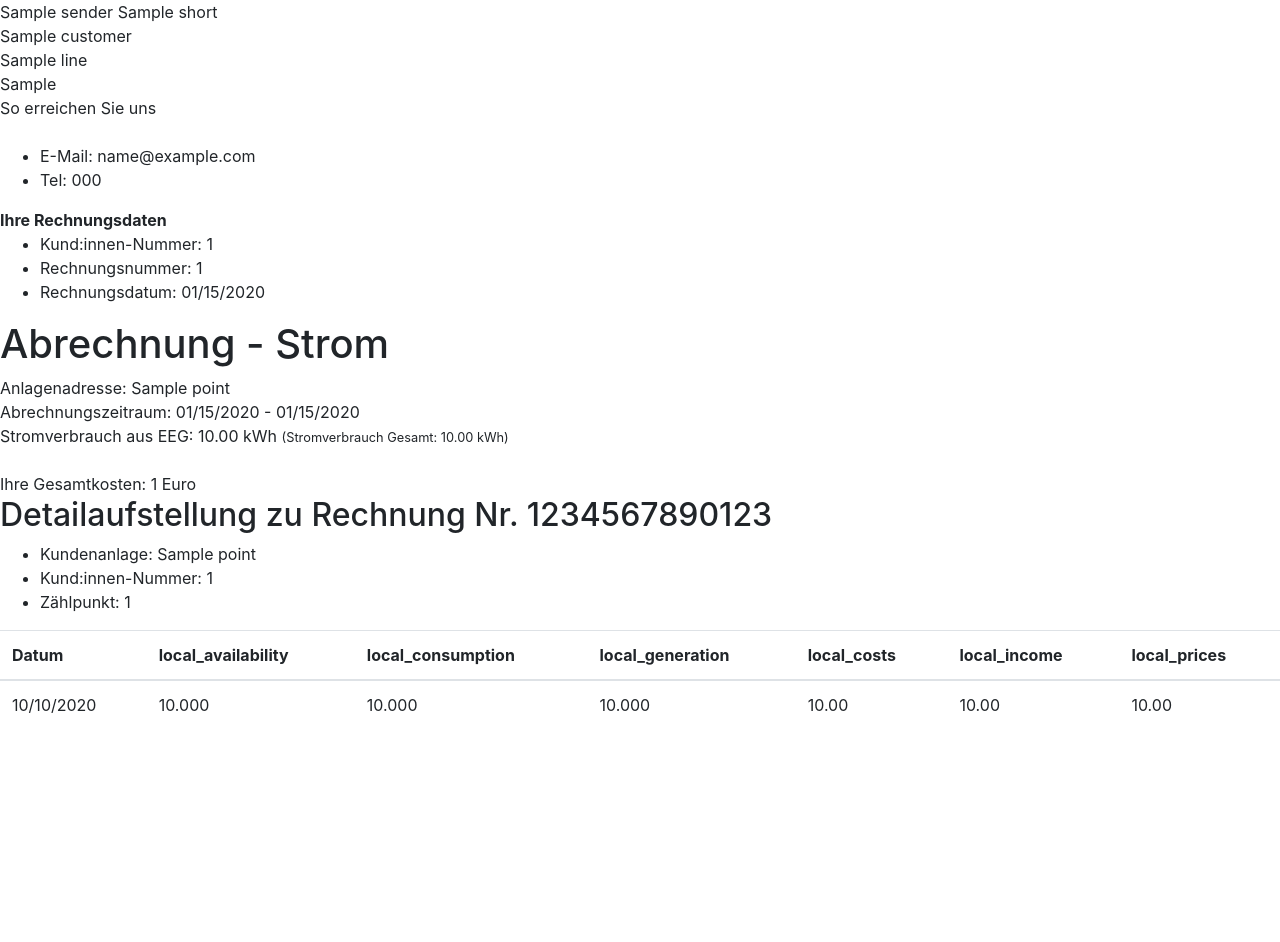
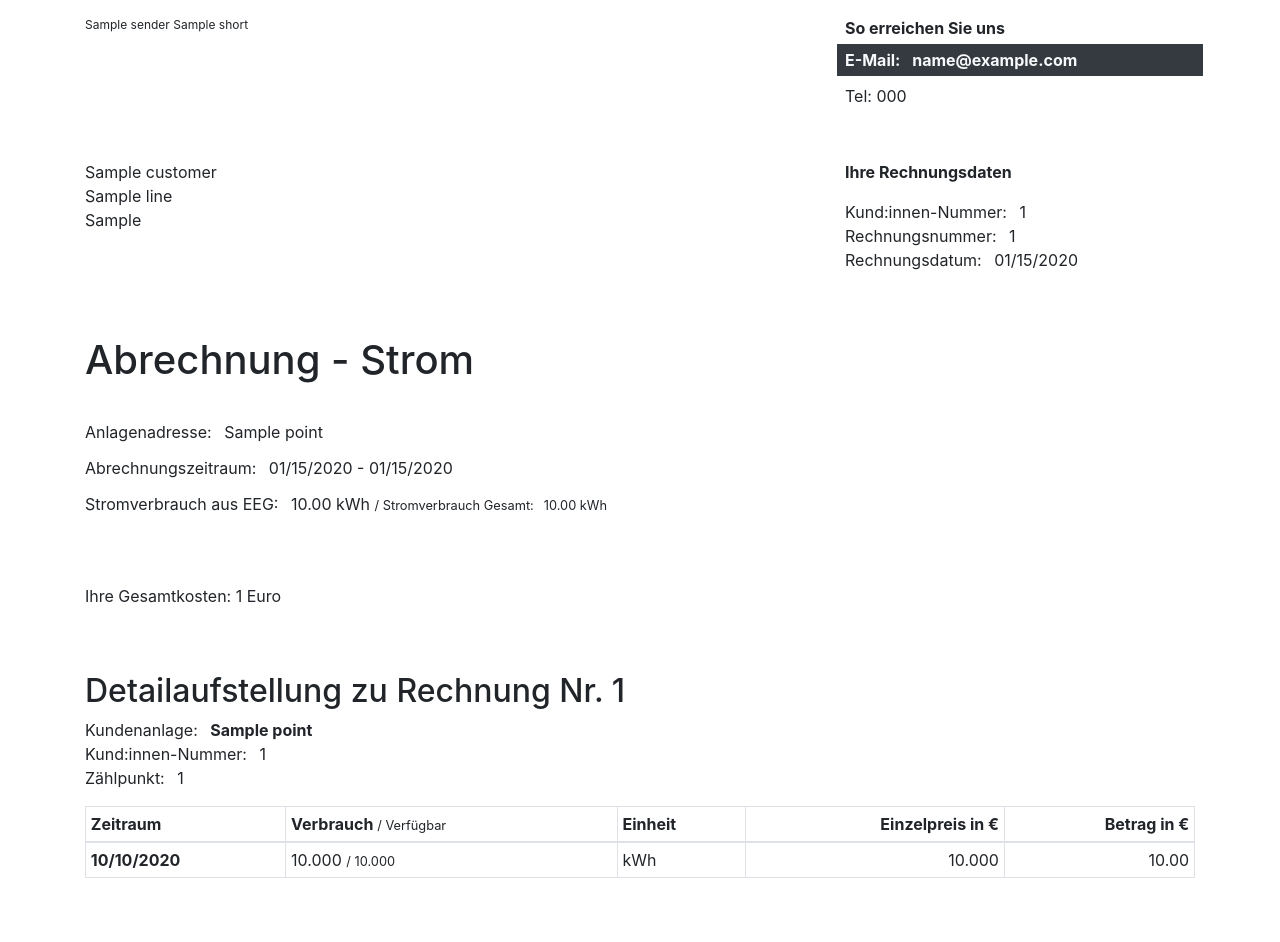
Before and after one commit to stephanpoetschner/eda-invoices, a Django app: template src/eda_invoices/web/templates/invoice.html in a window 1280 px wide. Before the commit the page ends 713 px from the top, so only its background shows below. Run offline with Django 3.2, Linux system fonts and the light colour scheme; the template is opened without the code that fills it: most values are stand-ins (such as "Sample title", 1, 10 or a date in 2020).

Commit message:
+ updates

```diff
--- a/src/eda_invoices/web/templates/invoice.html
+++ b/src/eda_invoices/web/templates/invoice.html
@@ -1,60 +1,95 @@
 <!doctype html>
-<html lang="en">
+<html lang="de">
   <head>
-    <meta charset="utf-8">
-    <meta name="viewport" content="width=device-width, initial-scale=1, shrink-to-fit=no">
-    <meta name="description" content="">
-    <meta name="author" content="">
+    <meta name="viewport" content="width=device-width, initial-scale=1">
 
-    <title>Starter Template for Bootstrap</title>
+    <title>EDA Invoices</title>
 
-    <!-- Bootstrap core CSS -->
-    <link href="https://getbootstrap.com/docs/4.1/dist/css/bootstrap.min.css" rel="stylesheet">
+    <link rel="stylesheet"
+          href="https://cdn.jsdelivr.net/npm/bootstrap@4.0.0/dist/css/bootstrap.min.css"
+          integrity="sha384-Gn5384xqQ1aoWXA+058RXPxPg6fy4IWvTNh0E263XmFcJlSAwiGgFAW/dAiS6JXm"
+          crossorigin="anonymous">
+    <style>
+      .mainSection { margin-top: 2rem; margin-bottom: 4rem; }
 
-    <!-- Custom styles for this template -->
-    <link href="starter-template.css" rel="stylesheet">
+      .list-spaced > li {
+        padding: 0.25rem 0.5rem;
+        margin: 0.25rem -0.5rem 0;
+      }
+
+      .val { padding-left: .5em;}
+
+      .senderAddress { font-size: .75rem; }
+      .invoiceHead { margin: 1rem 0;}
+      .meteringDataOverview { margin-top: 2rem; }
+    </style>
   </head>
 
   <body>
-    <div>
-      {{ sender.name }} {{ sender.address.short }}
+    <div class="container">
+      <section class="senderSection
+                      row justify-content-md-center">
+        <div class="senderAddress invoiceHead
+                    col-lg-4">
+          {{ sender.name }}
+          {{ sender.address.short }}
         </div>
+        <div class="col-lg">&nbsp;</div>
+        <div class="col-lg-4 invoiceHead">
+          <strong>So erreichen Sie uns</strong><br>
+          <ul class="list-unstyled list-spaced">
+            <li class="text-light bg-dark"><strong>E-Mail: <span class="val">{{ sender.email }}</span></strong></li>
+            <li>Tel: {{ sender.phone }}</li>
+          </ul>
+        </div>
+      </section>
 
-    <div>
+      <section id="customerSection" class="row justify-content-md-center">
+        <div class="col-lg-4 invoiceHead">
           {{ customer.name }}<br>
           {{ customer.address.line }}<br>
           {{ customer.address.post_city }}
         </div>
-
-    <div>
-      So erreichen Sie uns<br>
-      <br>
-      <ul>
-        <li>E-Mail: {{ sender.email }}</li>
-        <li>Tel: {{ sender.phone }}</li>
+        <div class="col-lg">&nbsp;</div>
+        <div class="col-lg-4 invoiceHead">
+          <strong>Ihre Rechnungsdaten</strong>
+          <ul class="list-unstyled
+                     invoiceHead">
+            {% if customer.customer_id %}<li>Kund:innen-Nummer: <span class="val">{{ customer.customer_id }}</span></li>{% endif %}
+            {% if invoice_number %}<li>Rechnungsnummer: <span class="val">{{ invoice_number }}</span></li> {% endif %}
+            <li>Rechnungsdatum: <span class="val">{{ invoice_date|date:"SHORT_DATE_FORMAT"}}</span></li>
           </ul>
         </div>
-
-    <div>
-      <strong>Ihre Rechnungsdaten</strong>
-      <ul>
-        {% if customer.customer_id %}<li>Kund:innen-Nummer: {{ customer.customer_id }}</li>{% endif %}
-        {% if invoice_number %}<li>Rechnungsnummer: {{ invoice_number }}</li> {% endif %}
-        <li>Rechnungsdatum: {{ invoice_date|date:"SHORT_DATE_FORMAT"}}</li>
-      </ul>
+      </section>
     </div>
 
-    <section>
+    <div class="container">
+      <section class="mainSection">
         <h1>Abrechnung - Strom</h1>
         {% for point, direction, data in metering_data %}
-        Anlagenadresse: {{ point.name }}<br>
-        Abrechnungszeitraum: {{ starts_at|date:"SHORT_DATE_FORMAT" }} - {{ stops_at|date:"SHORT_DATE_FORMAT" }}<br>
-        Stromverbrauch aus EEG: {{ data.local_consumption.sum|floatformat:2 }} kWh
-        <small>(Stromverbrauch Gesamt: {{ data.total_consumption.sum|floatformat:2 }} kWh)</small>
+        <ul class="list-unstyled list-spaced
+                   meteringDataOverview">
+          <li>
+            Anlagenadresse:
+            <span class="val">{{ point.name }}</span></li>
+          <li>
+            Abrechnungszeitraum:
+            <span class="val">{{ starts_at|date:"SHORT_DATE_FORMAT" }} - {{ stops_at|date:"SHORT_DATE_FORMAT" }}</span></li>
+          <li>
+            Stromverbrauch aus EEG:
+            <span class="val">{{ data.local_consumption.sum|floatformat:2 }} kWh</span>
 
-        {% if "local_prices" in data.columns %} {# TODO #}
-        Energiekosten: {{ data.local_prices.sum|floatformat:2 }} Euro
+            <small>/ Stromverbrauch Gesamt:
+              <span class="val">{{ data.total_consumption.sum|floatformat:2 }} kWh</span></small></li>
+
+          {% if "local_prices_agg" in data.columns %} {# TODO #}
+            <li class="text-light bg-dark">
+              <strong>
+                Energiekosten:
+                <span class="val">{{ data.local_prices_agg.sum|floatformat:2 }} Euro</span></strong>
+            </li>
           {% endif %}
+        </ul>
         {% if not forloop.last %}<hr>{% endif %}
         {% endfor %}
 
@@ -65,36 +100,58 @@
       </section>
 
       {% for point, direction, data in metering_data %}
-      <section>
-        <h2>Detailaufstellung zu Rechnung Nr. 1234567890123</h2>
-        <ul>
-          <li>Kundenanlage: {{ point.name }}</li>
-          {% if customer.customer_id %}<li>Kund:innen-Nummer: {{ customer.customer_id }}</li>{% endif %}
-          <li>Zählpunkt: {{ point.point_id }}</li>
+        <section class="mainSection">
+          <h2>Detailaufstellung zu Rechnung Nr. {{ invoice_number }}</h2>
+          <ul class="list-unstyled">
+            <li>
+              Kundenanlage:
+              <strong class="val">{{ point.name }}</strong>
+            </li>
+            {% if customer.customer_id %}
+            <li>
+              Kund:innen-Nummer: <span class="val">{{ customer.customer_id }}</span>
+            </li>
+            {% endif %}
+            <li>
+              Zählpunkt: <span class="val">{{ point.point_id }}</span>
+            </li>
           </ul>
 
-        <table class="table">
+          <table class="table table-bordered table-sm">
             <thead>
               <tr>
-              <th>Datum</th>
-              <th>local_availability</th>
-              <th>local_consumption</th>
-              <th>local_generation</th>
-              <th>local_costs</th>
-              <th>local_income</th>
-              <th>local_prices</th>
+                <th scope="col">Zeitraum</th>
+                <th scope="col" class="align-r">
+                  <span title="local_consumption">Verbrauch</span>
+                  <small title="local_availability">/ Verfügbar</small>
+                </th>
+                <th scope="col" class="text-justify">Einheit</th>
+                <th scope="col"
+                    class="text-right">
+                  <span title="local_prices_agg">
+                    Einzelpreis in €</span>
+                </th>
+                <th scope="col"
+                    class="text-right">
+                  Betrag in €</th>
               </tr>
             </thead>
             <tbody>
               {% for index, row in data.iterrows %}
               <tr>
-              <td>{{ index|date:"SHORT_DATE_FORMAT" }}</td>{#  #}
-              <td>{{ row.local_availability|floatformat:3 }}</td>
-              <td>{{ row.local_consumption|floatformat:3 }}</td>
-              <td>{{ row.local_generation|floatformat:3 }}</td>
-              <td>{{ row.local_costs|floatformat:2 }}</td>
-              <td>{{ row.local_income|floatformat:2 }}</td>
-              <td>{{ row.local_prices|floatformat:2 }}</td>
+                <th scope="row">{{ index|date:"SHORT_DATE_FORMAT" }}</th>{#  #}
+                <td class="align-r">
+                  <span title="local_consumption">{{ row.local_consumption|floatformat:3 }}</span>
+                  <small title="local_availability">/ {{ row.local_availability|floatformat:3 }}</small>
+                </td>
+                <td class="text-justify">kWh</td>
+                <td title="local_prices_agg"
+                    class="text-right">
+                  {{ row.local_prices_agg|floatformat:3 }}
+                </td>
+                <td class="text-right">
+                  {{ row.local_costs|floatformat:2 }}
+                </td>
 
               </tr>
               {% endfor %}
@@ -102,6 +159,8 @@
           </table>
         </section>
       {% endfor %}
+    </div>
+
     <!-- Bootstrap core JavaScript
     ================================================== -->
     <!-- Placed at the end of the document so the pages load faster -->
```
Also changed, not shown: src/eda_invoices/calculations/calc.py (+5 -5 lines). Lines whose indentation alone changed are shown as unchanged.
